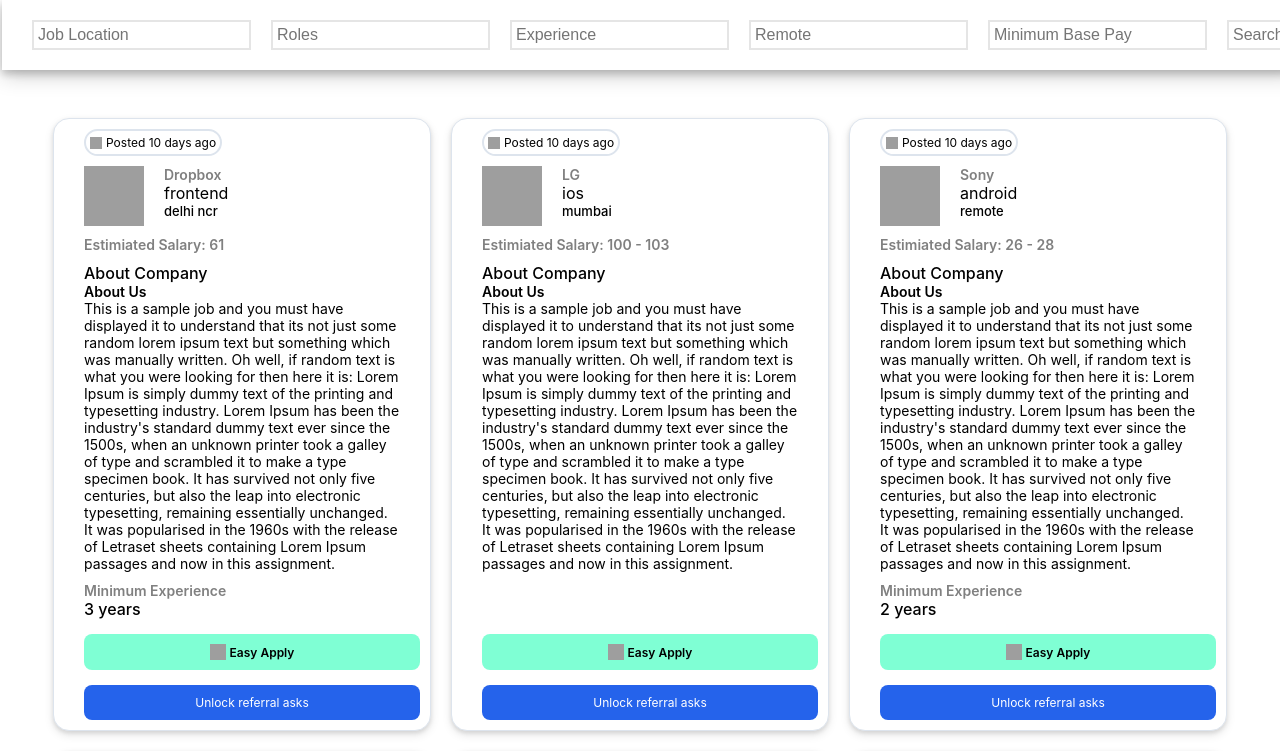
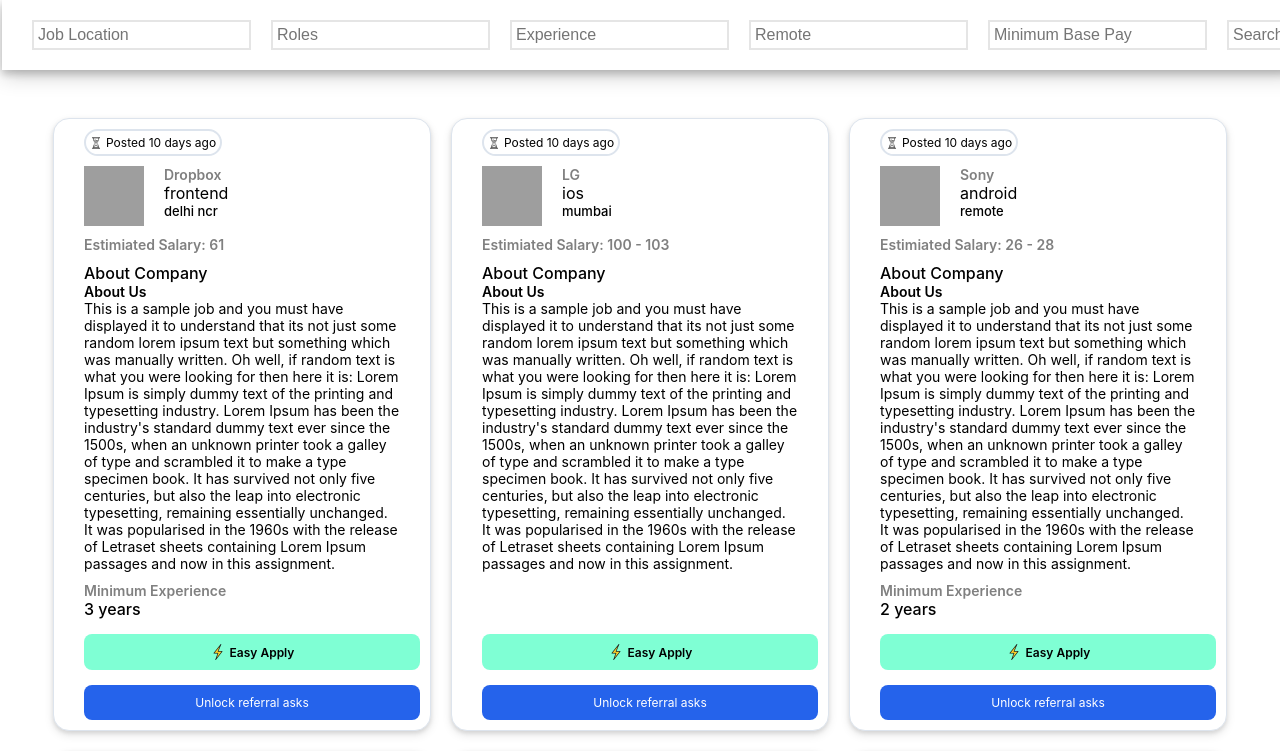
Before and after one commit to aniketkishore100/Weekday, a React (Vite) app: page / in a window 1280 px wide. Shown: the top 751 px of the page. Built offline with nearby package versions, Linux system fonts and the light colour scheme; grey boxes are pictures that could not be loaded.

Commit message:
feat: add images and minor changes in deployment settings

```diff
--- a/package.json
+++ b/package.json
@@ -7,7 +7,7 @@
   "scripts": {
     "dev": "vite",
     "predeploy": "npm run build",
-    "deploy": "gh-pages -d build",
+    "deploy": "vite build && gh-pages -d dist",
     "build": "vite build",
     "lint": "eslint . --ext js,jsx --report-unused-disable-directives --max-warnings 0",
     "preview": "vite preview"
--- a/src/components/Card.jsx
+++ b/src/components/Card.jsx
@@ -8,7 +8,7 @@
       <div className='card'>
         <div style={{ flex: 1 }}>
           <div className='chip'>
-            <img src={'/hourglass.png'} style={{ width: '12px', height: '12px', marginRight: '4px' }} />
+            <img src={'public/hourglass.png'} style={{ width: '12px', height: '12px', marginRight: '4px' }} />
             <p style={{ fontSize: '12px' }}>Posted 10 days ago</p>
           </div>
           <div className='flex marginTop10'>
@@ -43,7 +43,7 @@
 
         <div>
           <a href={jobData?.jdLink} className='btn easyApplyBtn flex'>
-            <img src={'/lightening.png'} style={{ width: '16px', height: '16px', marginRight: '4px' }} />Easy Apply
+            <img src={'public/lightening.png'} style={{ width: '16px', height: '16px', marginRight: '4px' }} />Easy Apply
           </a>
           <a href={jobData?.jdLink} className='btn applyReferralBtn '>
             Unlock referral asks
```
Also changed, not shown: public/hourglass.png (added), public/lightening.png (added).
